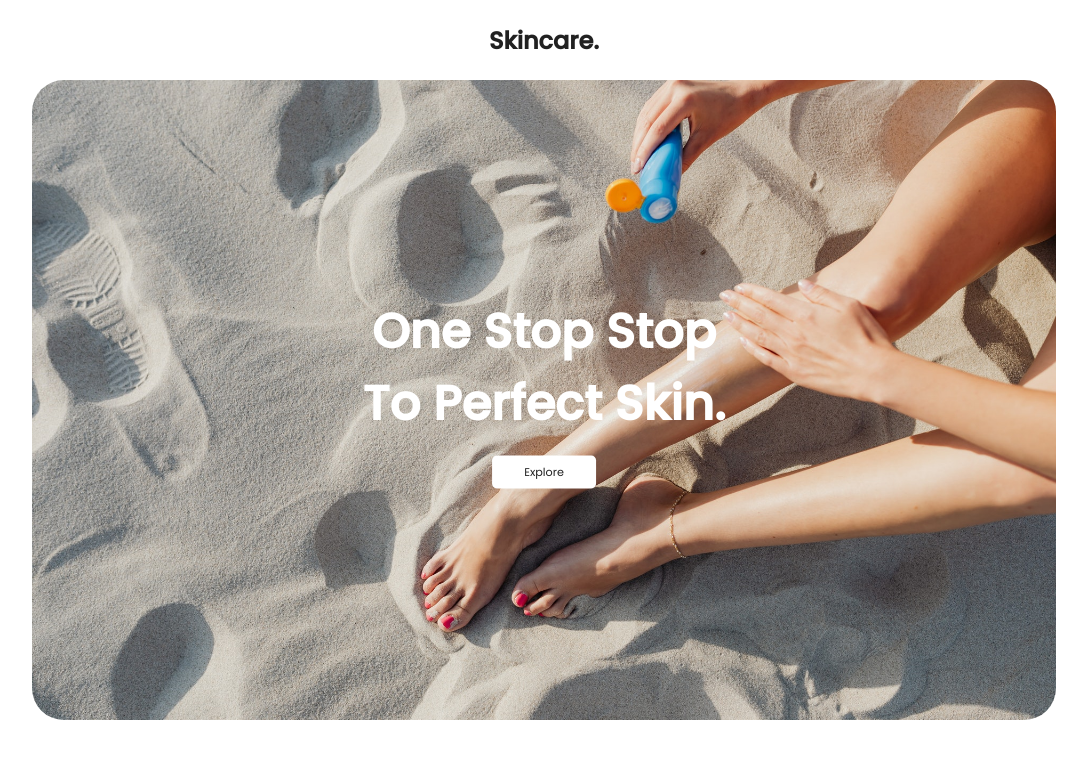
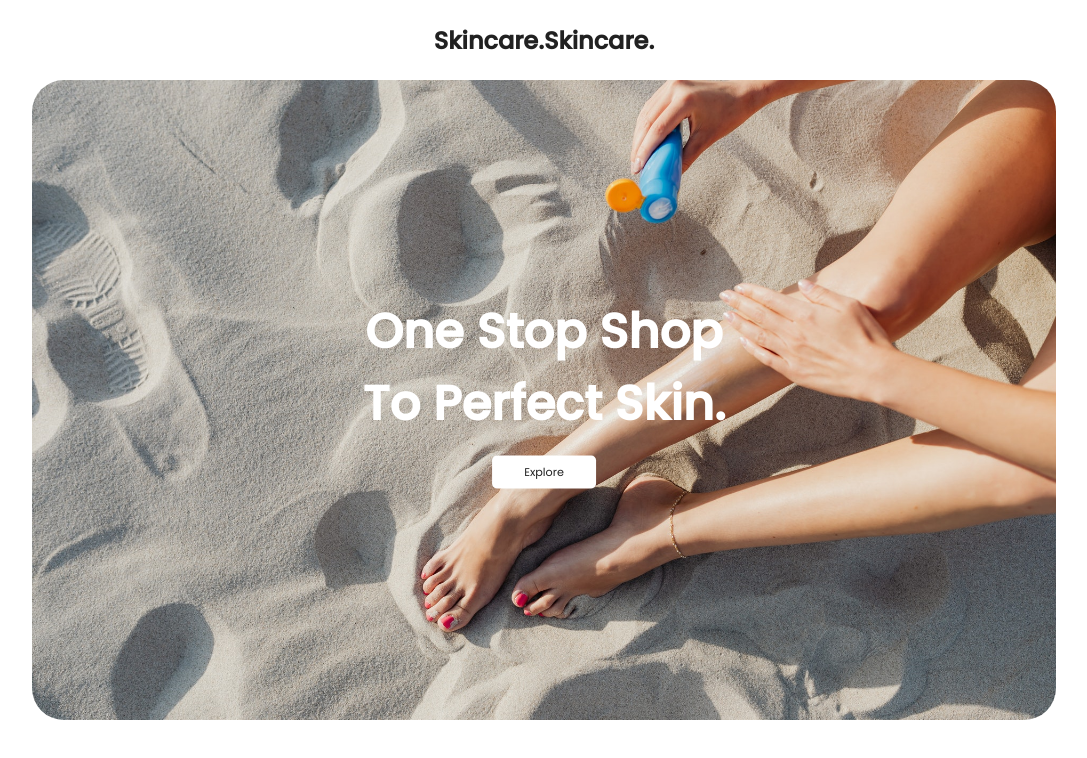
Before and after one commit to Thhomas1/Text-Reveal, a plain HTML site: page index.html in a window 1280 px wide. Shown: the whole page, without its empty margins (96-1183 px from the left). Drawn offline with nearby package versions, Linux system fonts and the light colour scheme.

Commit message:
More split animations

```diff
--- a/app.js
+++ b/app.js
@@ -14,3 +14,12 @@ tl.fromTo('.cta4', {x: '100%', opacity: 0.5}, {x:0, opacity: 1}, "<20%");
 tl.fromTo('.cta6', {x: '-100%', opacity: 0.5}, {x:0, opacity: 1}, "<20%");
 tl.fromTo('.cta5', {y: '100%', opacity: 0.5}, {y:0, opacity: 1}, "<20%");
 tl.fromTo('.cta-btn', {y: 20, opacity: 0}, {y:0, opacity: 1}, "<");
+
+// Text alternative
+
+const logo = document.querySelector('.logo');
+const letters = logo.textContent.split("");   // al utilizar el split podemos ver que las palabras del logo "S K I N C A R E" se juntan para declararlas en una constante
+
+letters.forEach( (letter) => {
+    logo.innerHTML +='<span class="letter">' + letter + "</span>";
+});
--- a/index.html
+++ b/index.html
@@ -23,7 +23,7 @@
         <div class="cta-text">
           <h2><span class="cta1">One</span></h2>
           <h2><span class="cta2">Stop</span></h2>
-          <h2><span class="cta3">Stop</span></h2>
+          <h2><span class="cta3">Shop</span></h2>
         </div>
         <div class="cta-text">
           <h2><span class="cta4">To</span></h2>
```
